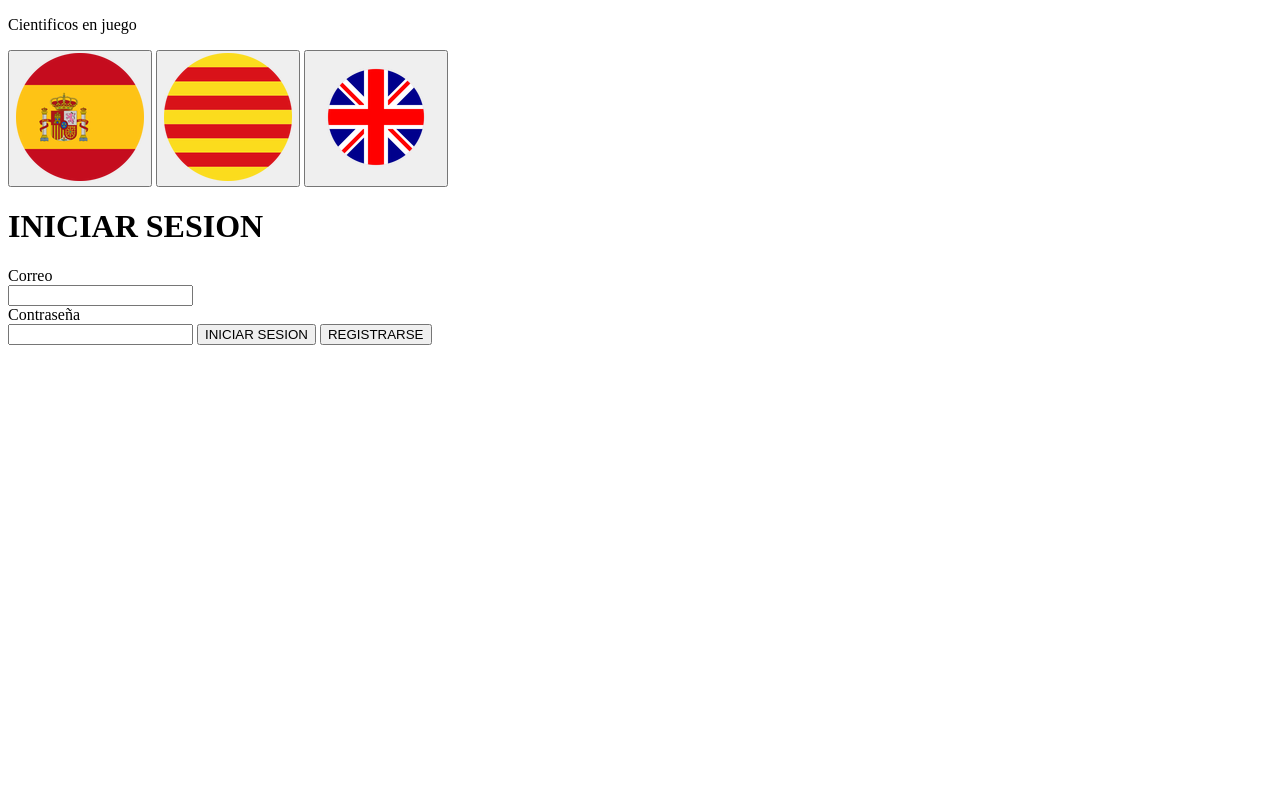
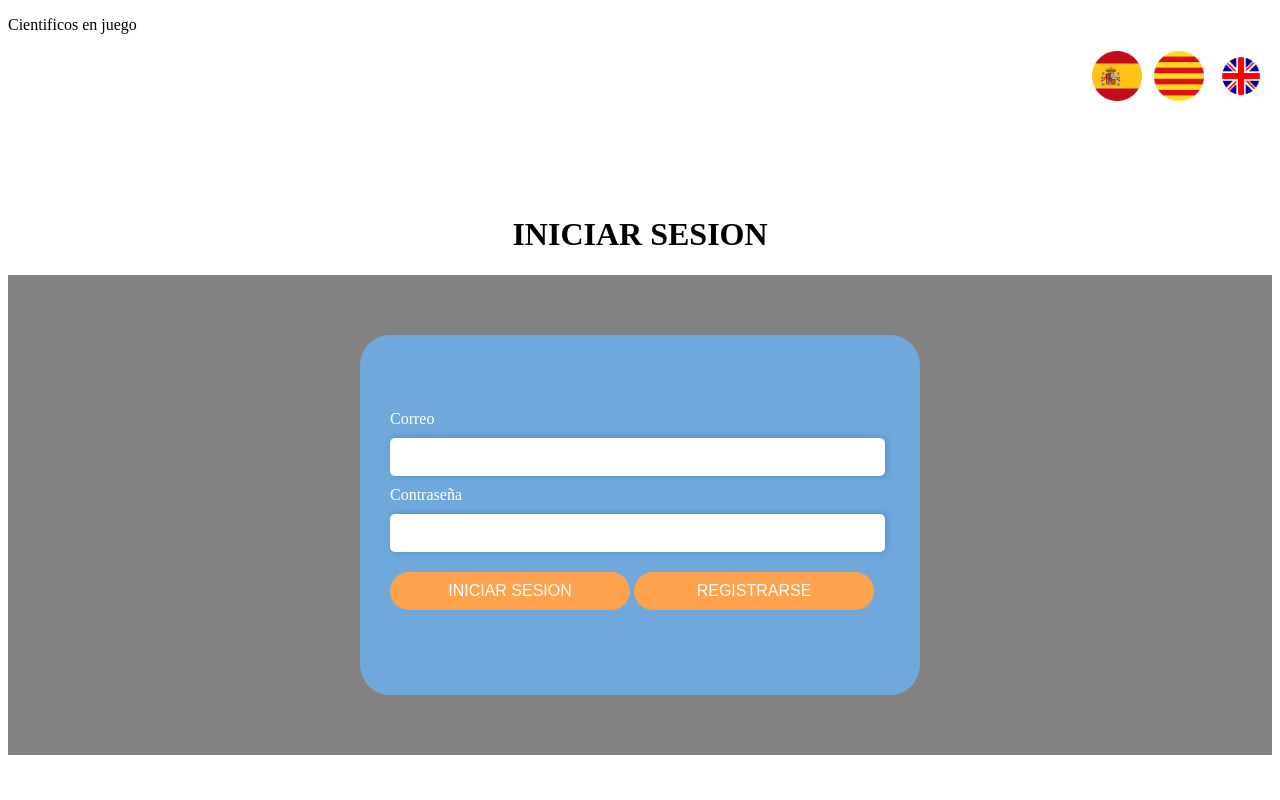
Before and after one commit to jfelixg123/proyecto-cientifiks, a PHP site: page /login.html in a window 1280 px wide. Run offline with PHP 8.4, Linux system fonts and the light colour scheme.

Commit message:
cambios en la pagina login

```diff
--- a/login.html
+++ b/login.html
@@ -12,27 +12,31 @@
     <nav>
         <p>Cientificos en juego</p>
 
-        <div>
-            <button><img src="imagenes/3253482-flag-spain-icon_106784.ico" alt=""></button>
+        <div class="cambioIdioma">
+            <button type="submit"><img src="imagenes/3253482-flag-spain-icon_106784.ico" alt=""></button>
             <button><img src="imagenes/3253480-catalonia-icon-flag_106770.ico" alt=""></button>
             <button><img src="imagenes/united_kingdom_gb_gbr_flag_icon_255824.ico" alt=""></button>
         </div>
 
     </nav>
-
+    <div class="container2">
         <h1>INICIAR SESION</h1>
-
+        <div class="container">
+            <div class="login-container">
                 <form action="">
                     <label for="">Correo</label>
                     <br>
-        <input type="text">
+                    <input type="email">
                     <br>
                     <label for="">Contraseña</label>
                     <br>
-        <input type="text">
-        <button type="">INICIAR SESION</button>
+                    <input type="password">
+                    <button type="submit">INICIAR SESION</button>
                     <button type=""> REGISTRARSE</button>
                 </form>
+            </div>
+        </div>
+    </div>
 </body>
 
 </html>
--- a/style.css
+++ b/style.css
@@ -1,9 +1,61 @@
-.arrow {
-    width: 0;
-    height: 0;
-    border-left: 10px solid transparent;
-    border-right: 10px solid transparent;
-    border-bottom: 20px solid blue;
-    cursor: pointer;
-    margin: 20px;
+body{
+    background-image: none;
 }
+.container2{
+    padding-top: 90px;
+}
+.container {
+    display: flex;
+    justify-content: center; /* Centrar horizontalmente */
+    align-items: center; /* Centrar verticalmente */
+    height: 60vh; /* Altura completa de la ventana */
+    width: 100%;
+    background-color: #4F4C4C;
+    opacity: 70%;
+}
+.login-container{
+    display: flex;
+    justify-content: center;
+    align-items: center;
+    width: 500px;
+    height: 300px;
+    padding: 30px;
+    border-radius: 30px;
+    background-color: #3484CE;
+    color: white;
+
+}
+.login-container button{
+    width: 48%;
+    padding: 10px;
+    margin: 10px 0;
+    border: none;
+    border-radius: 40px;
+    font-size: 16px;
+    background-color: #FF7C02;
+    color: white;
+}
+input[type="email"], input[type="password"] {
+    width: 95%;
+    padding: 10px;
+    margin: 10px 0;
+    border: none;
+    border-radius: 5px;
+    font-size: 16px;
+    box-shadow: 2px -2px 5px rgba(10, 96, 177, 0.705), 2px 2px 5px rgba(10, 97, 177, 0.5);
+}
+h1{
+    text-align: center;
+}
+nav button{
+    background-color: transparent;
+    border: none;
+}
+img{
+    height: 50px;
+}
+.cambioIdioma{
+    display: flex;
+    justify-content: right; /* Centrar horizontalmente */
+    align-items: center; /* Centrar verticalmente */
+}
```
Also changed, not shown: register.html (+7 -3 lines). Lines whose indentation alone changed are shown as unchanged.
